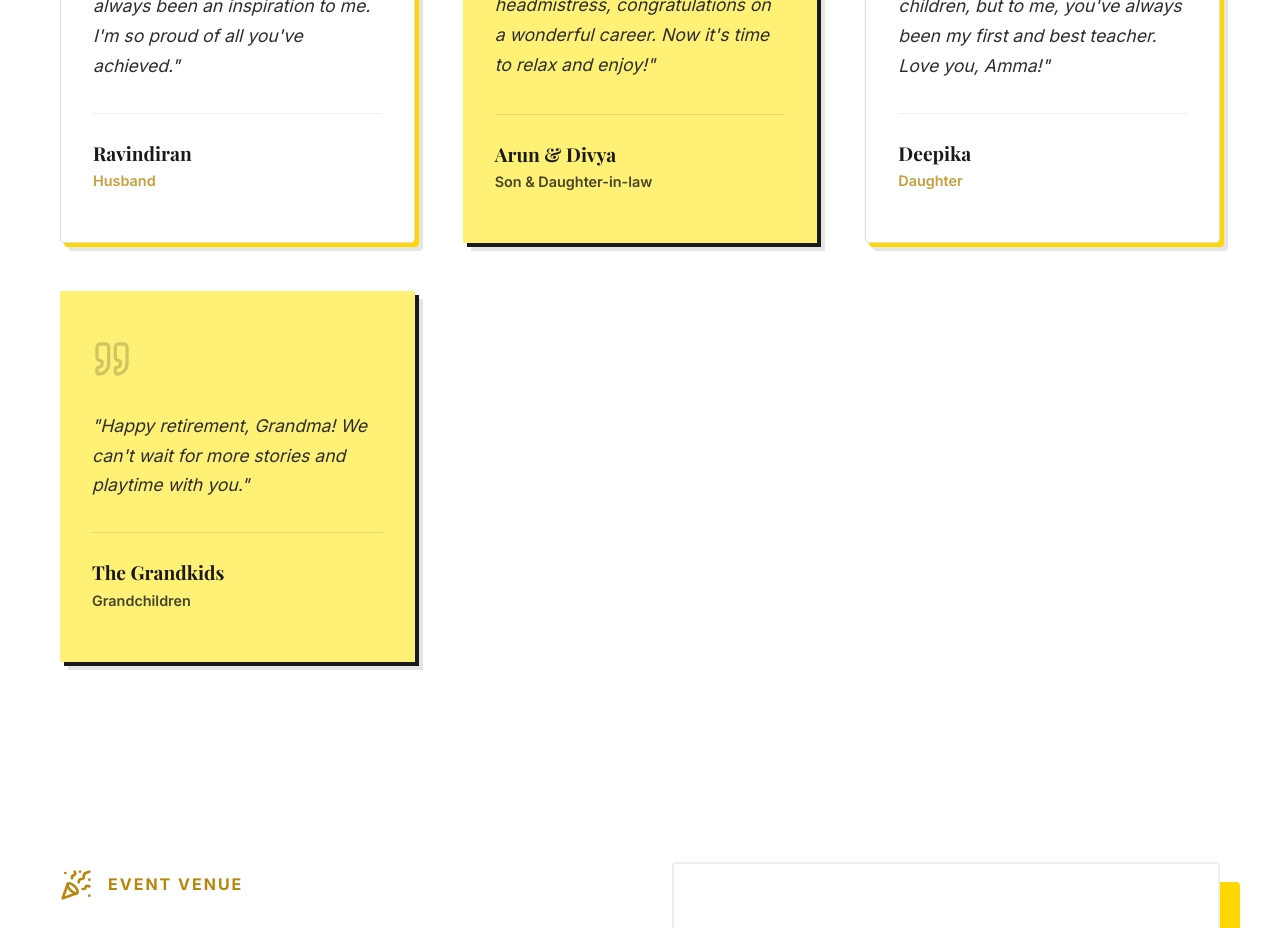
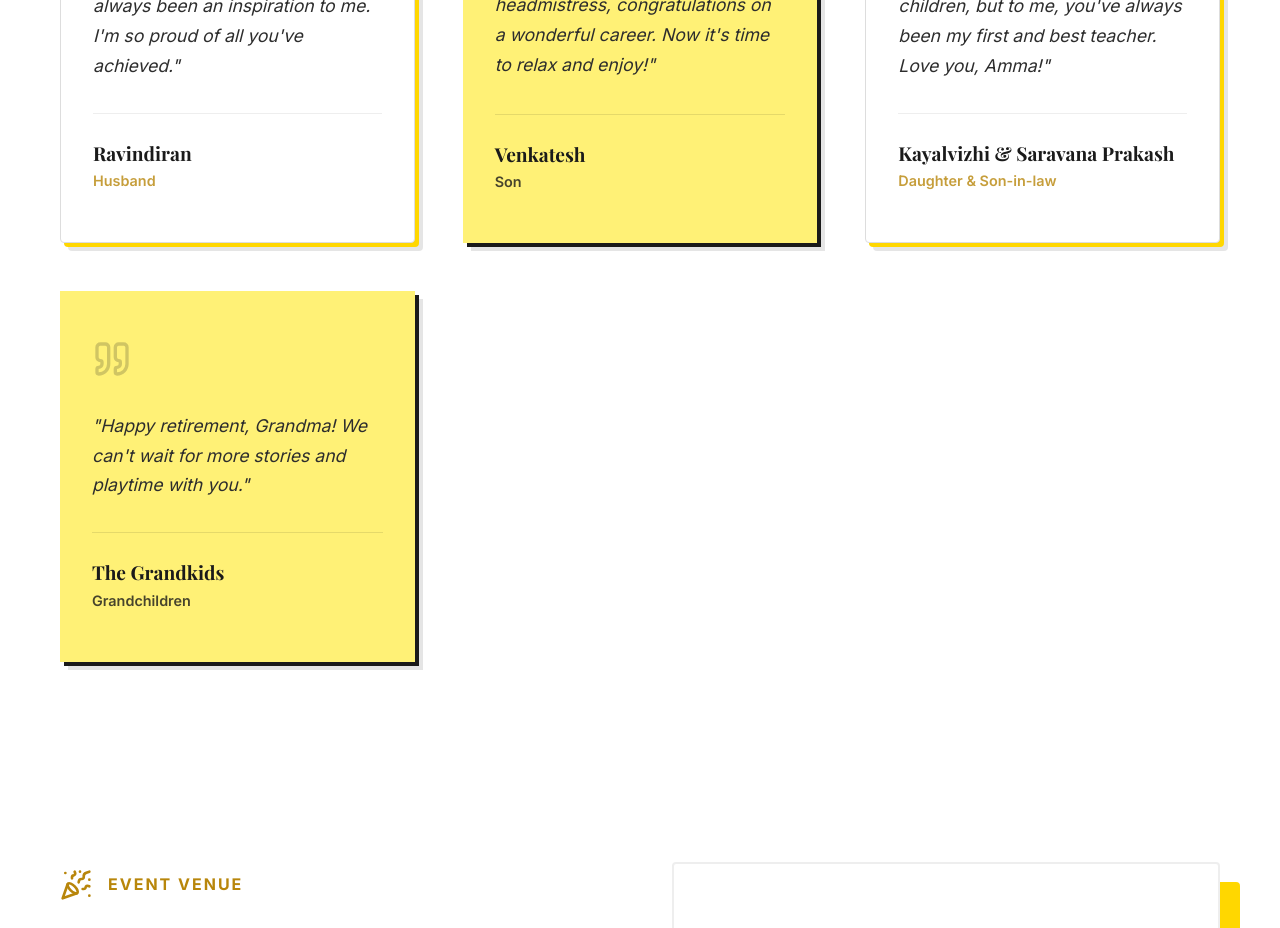
Before and after one commit to xrvnsp/Retire, a React (Vite) app: page / in a window 1280 px wide. Shown: the part 3340-4268 px from the top of the page. Built offline with nearby package versions, Linux system fonts and the light colour scheme; grey boxes are pictures that could not be loaded; a web font is replaced by a local one.

Commit message:
Update family names and redeploy

```diff
--- a/src/components/FamilyMessages.jsx
+++ b/src/components/FamilyMessages.jsx
@@ -8,13 +8,13 @@ const messages = [
     text: "Your dedication to your work has always been an inspiration to me. I'm so proud of all you've achieved."
   },
   {
-    name: "Arun & Divya",
-    relation: "Son & Daughter-in-law",
+    name: "Venkatesh",
+    relation: "Son",
     text: "To the best mom and headmistress, congratulations on a wonderful career. Now it's time to relax and enjoy!"
   },
   {
-    name: "Deepika",
-    relation: "Daughter",
+    name: "Kayalvizhi & Saravana Prakash",
+    relation: "Daughter & Son-in-law",
     text: "You've taught thousands of children, but to me, you've always been my first and best teacher. Love you, Amma!"
   },
   {
```
